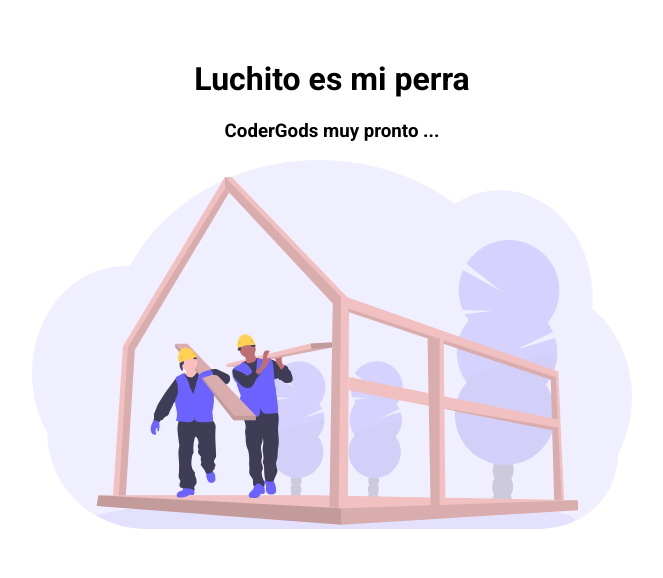
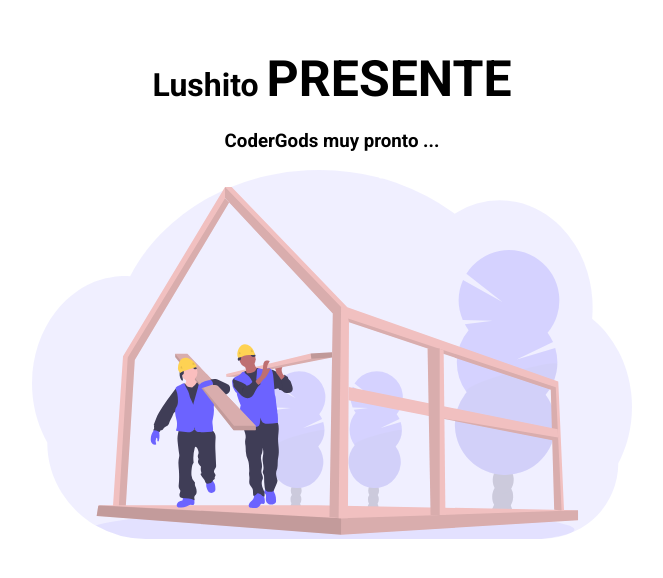
Before and after one commit to mauroquinteros/codergods, a plain HTML site: page index.html in a window 1280 px wide. Shown: the part 114-692 px from the top of the page, without its empty margins (308-971 px from the left). Drawn offline with Linux system fonts and the light colour scheme.

Commit message:
Adding README

```diff
--- a/index.html
+++ b/index.html
@@ -10,7 +10,12 @@
 <body>
   <div class="container">
     <div class="flex">
-      <h1>Luchito es mi perra</h1>
+      <h1>
+        Lushito
+        <span>
+          Presente
+        </span>
+      </h1>
       <h3>CoderGods muy pronto ...</h3>
       <img src="./images/undraw_under_construction_46pa.svg" alt="">
     </div>
--- a/style.css
+++ b/style.css
@@ -13,6 +13,10 @@ body {
   justify-content: center;
   align-items: center;
 }
+h1 span {
+  text-transform: uppercase;
+  font-size: 50px;
+}
 img {
   width: 600px;
 }
```
Also changed, not shown: 1 other file.
